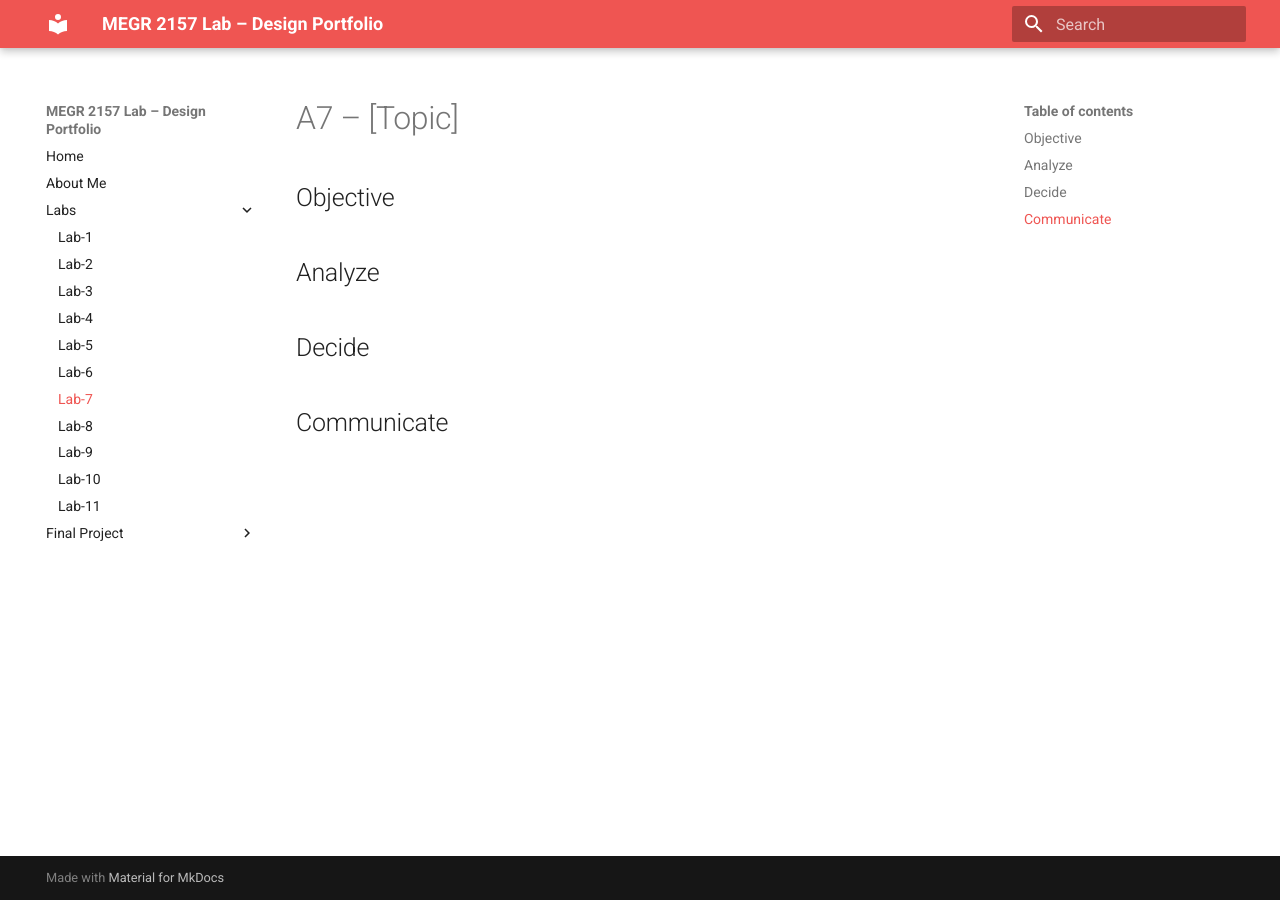
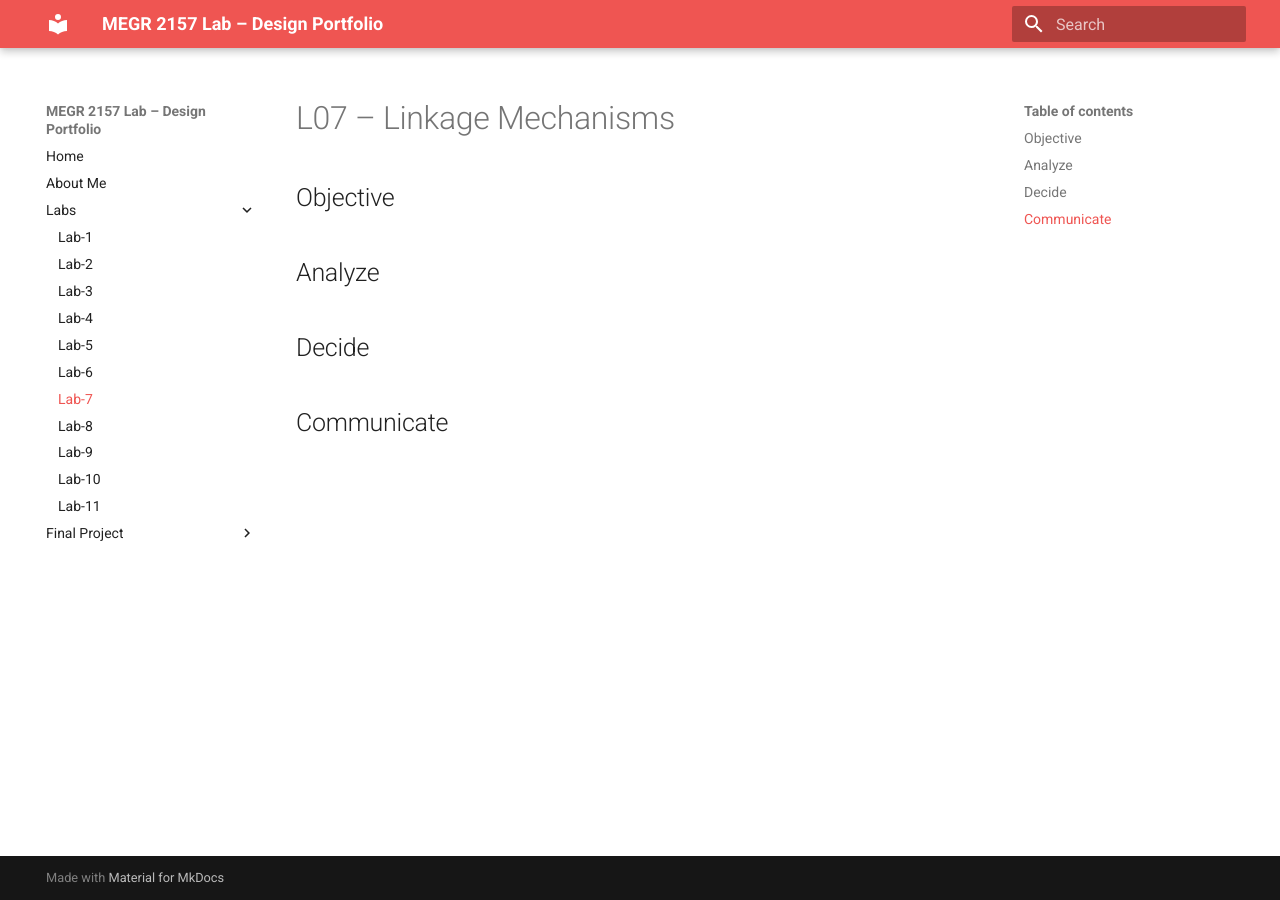
Before and after one commit to nnicho12/Noah-Nicholson-Portfolio-Lab, an MkDocs documentation site: the page built from docs/Labs/L07/index.md, in a window 1280 px wide. Built offline with MkDocs 1.6.1 and Material for MkDocs 9.7.7, drawn with Linux system fonts in a browser that asks for light colours.

Commit message:
Rename A7 to L07 and update title

```diff
--- a/docs/Labs/L07/index.md
+++ b/docs/Labs/L07/index.md
@@ -1,4 +1,4 @@
-# A7 – [Topic]
+# L07 – Linkage Mechanisms
 
 ## Objective
 
```
